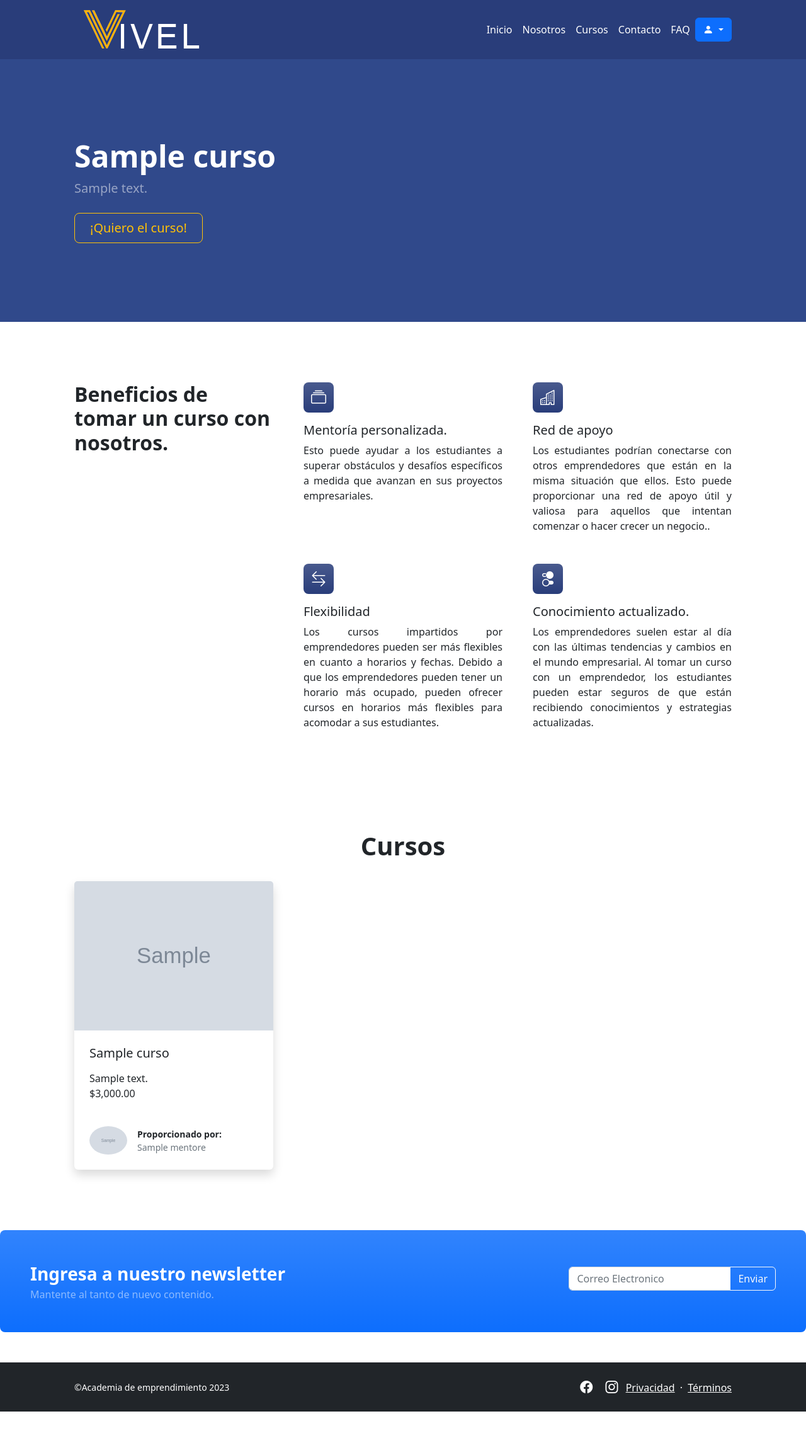
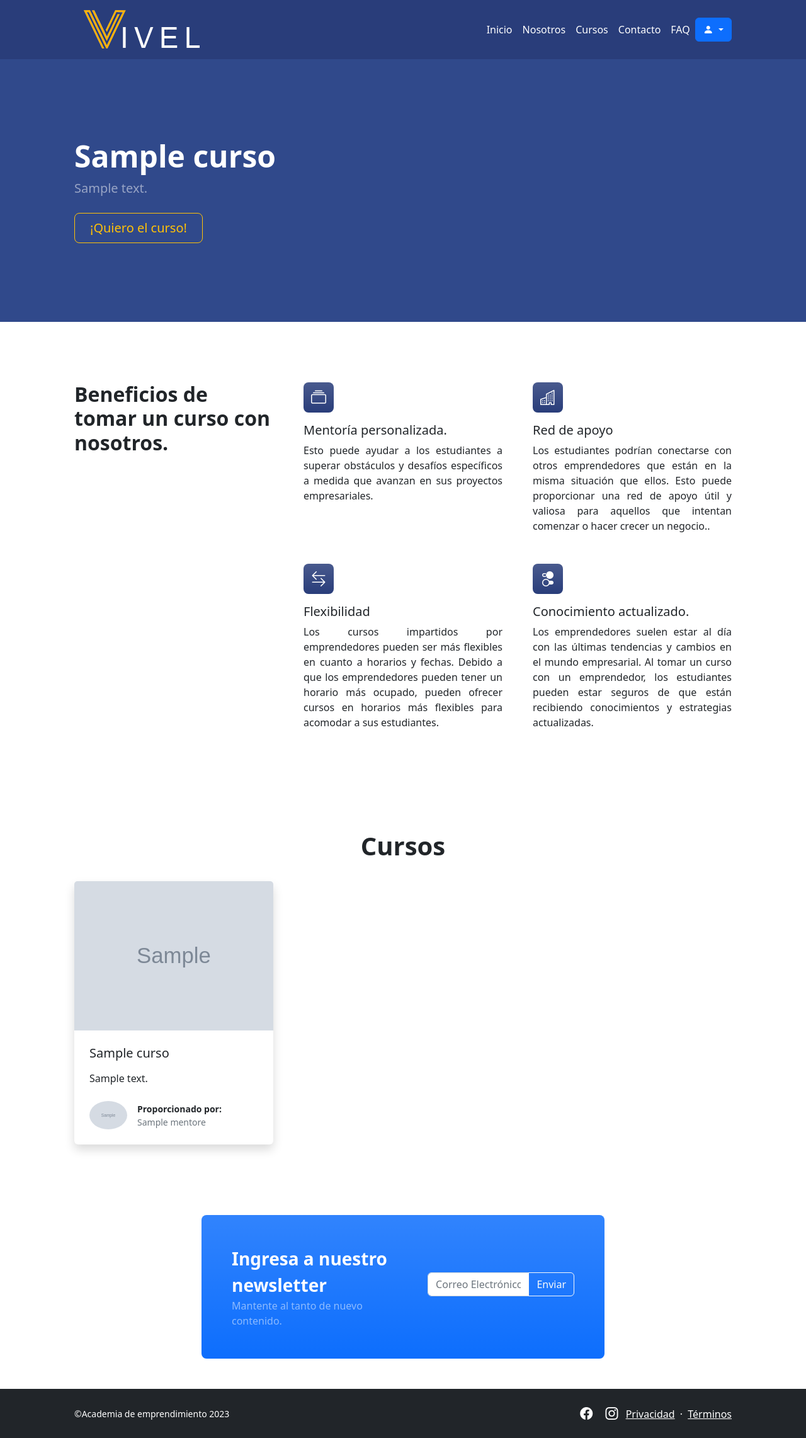
Before and after one commit to DavidG2115/academia_sinserver, a Django app: page / in a window 1280 px wide. Shown: the whole page at 63% size. Before the commit the page ends 2241 px from the top, so only its background shows below. Run offline with Django 4.2, Linux system fonts and the light colour scheme; tables that the repository leaves empty hold one stand-in row (values such as "Sample post"); grey boxes marked "Sample" are stand-in pictures; some libraries are stand-ins or nearby versions.

Commit message:
Chido sin correo

```diff
--- a/pagina/models.py
+++ b/pagina/models.py
@@ -28,7 +28,7 @@ class Curso(models.Model):
     imagen = models.ImageField(upload_to='media', null=True)
     descripcionBrebe = models.TextField(null=True)
     descripcionAmplia = models.TextField(null=True)
-    video = EmbedVideoField(null=True)
+    video = models.TextField(null=True)
     dirigido_a_1 = models.TextField(null=True)
     modulo = models.TextField(null=True)
     duracion = models.TextField(null=True)
--- a/pagina/templates/base.html
+++ b/pagina/templates/base.html
@@ -31,7 +31,7 @@
         <!-- Nav-bar-->
         <nav class="navbar navbar-expand-lg navbar-dark" id="nav_bar">
             <div class="container px-5">
-                <a class="navbar-brand" href="/"><img src="{% static 'image/HOLA.png' %}" alt="Vivel Logo"
+                <a class="navbar-brand" href="/"><img src="{% static 'image/hola.png' %}" alt="Vivel Logo"
                         class="img-fluid"></a>
                 <button class="navbar-toggler" type="button" data-bs-toggle="collapse"
                     data-bs-target="#navbarSupportedContent" aria-controls="navbarSupportedContent"
--- a/pagina/templates/course.html
+++ b/pagina/templates/course.html
@@ -31,7 +31,7 @@
                         </a>
                         <p class="card-text mb-0" style="text-align: justify;">{{ p.descripcionBrebe }}
                         </p>
-                        <!-- <p class="precio">{{p.precio}}</p> -->
+
                     </div>
                     <div class="card-footer p-4 pt-0 bg-transparent border-top-0">
                         <div class="d-flex align-items-end justify-content-between">
--- a/pagina/templates/index.html
+++ b/pagina/templates/index.html
@@ -108,7 +108,6 @@
                         </a>
                         <p class="card-text mb-0" style="text-align: justify;">{{p.descripcionBrebe}}
                         </p>
-                        <p class="precio">$3,000.00</p>
                     </div>
                     <div class="card-footer p-4 pt-0 bg-transparent border-top-0">
                         <div class="d-flex align-items-end justify-content-between">
@@ -139,24 +138,23 @@
 
 
     <!-- Call to action-->
-    <div>
-        <aside class="bg-primary bg-gradient rounded-3 p-4 p-sm-5 mt-5">
-            <div
-                class="d-flex align-items-center justify-content-between flex-column flex-xl-row text-center text-xl-start">
+    <div class="d-flex justify-content-center">
+        <aside class="bg-primary bg-gradient rounded-3 p-4 p-sm-5 mt-5" style="width: 50%;">
+            <div class="d-flex align-items-center justify-content-between flex-column flex-xl-row text-center text-xl-start">
                 <div class="mb-4 mb-xl-0">
                     <div class="fs-3 fw-bold text-white">Ingresa a nuestro newsletter</div>
                     <div class="text-white-50">Mantente al tanto de nuevo contenido.</div>
                 </div>
                 <div class="ms-xl-4">
                     <div class="input-group mb-2">
-                        <input class="form-control" type="text" placeholder="Correo Electronico"
+                        <input class="form-control" type="text" placeholder="Correo Electrónico"
                             aria-label="Email address..." aria-describedby="button-newsletter" />
                         <button class="btn btn-outline-light" id="button-newsletter" type="button">Enviar</button>
                     </div>
-
                 </div>
             </div>
         </aside>
     </div>
+
 </section>
 {% endblock%}
```
Also changed, not shown: pagina/templates/course_details.html (+2 -5 lines), pagina/migrations/0005_alter_curso_video.py (added), pagina/static/image/HOLA.png, pagina/static/image/eo.png (deleted).
